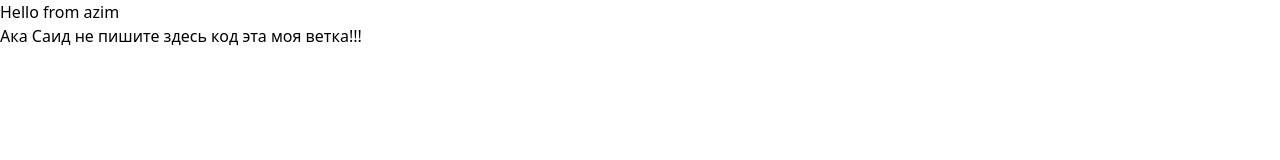
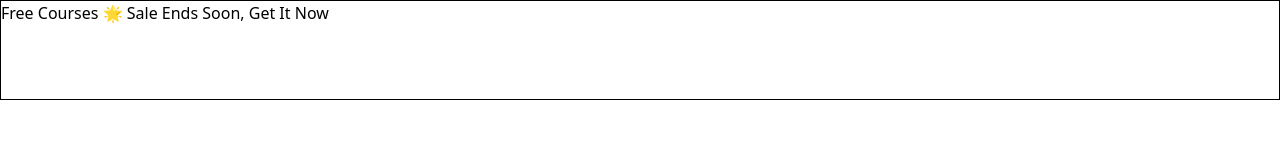
Before and after one commit to Azzimmka/online-course, a plain HTML site: page index.html in a window 1280 px wide. Drawn offline with Linux system fonts and the light colour scheme.

Commit message:
i started header

```diff
--- a/index.html
+++ b/index.html
@@ -8,9 +8,19 @@
 </head>
 <body>
 
-    <h2>Hello from azim</h2>
 
-    <h1>Ака Саид не пишите здесь код эта моя ветка!!!</h1>
+    <header class="w-full h-[155px]">
+        <div class="max-w-[1300px] border h-[100px] m-auto">
+            <div>
+                <p>Free Courses 🌟 Sale Ends Soon, Get It Now </p>
+                <span><img src="./images/Icon.svg" alt=""></span>
+            </div>
+        </div>
+    </header>
+
+
+
+
 
 </body>
 </html>
```
Also changed, not shown: images/Icon.svg (added), images/Logo.svg (added), src/output.css.
